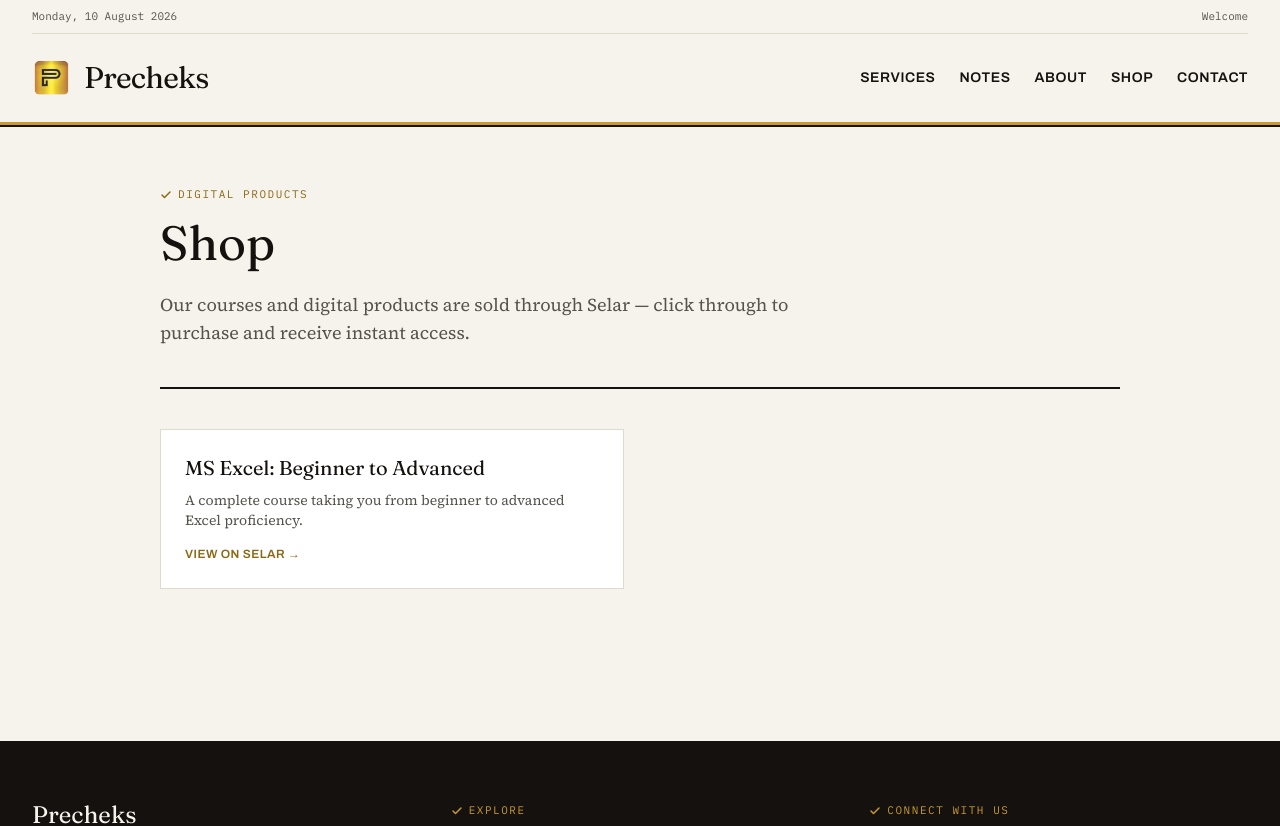
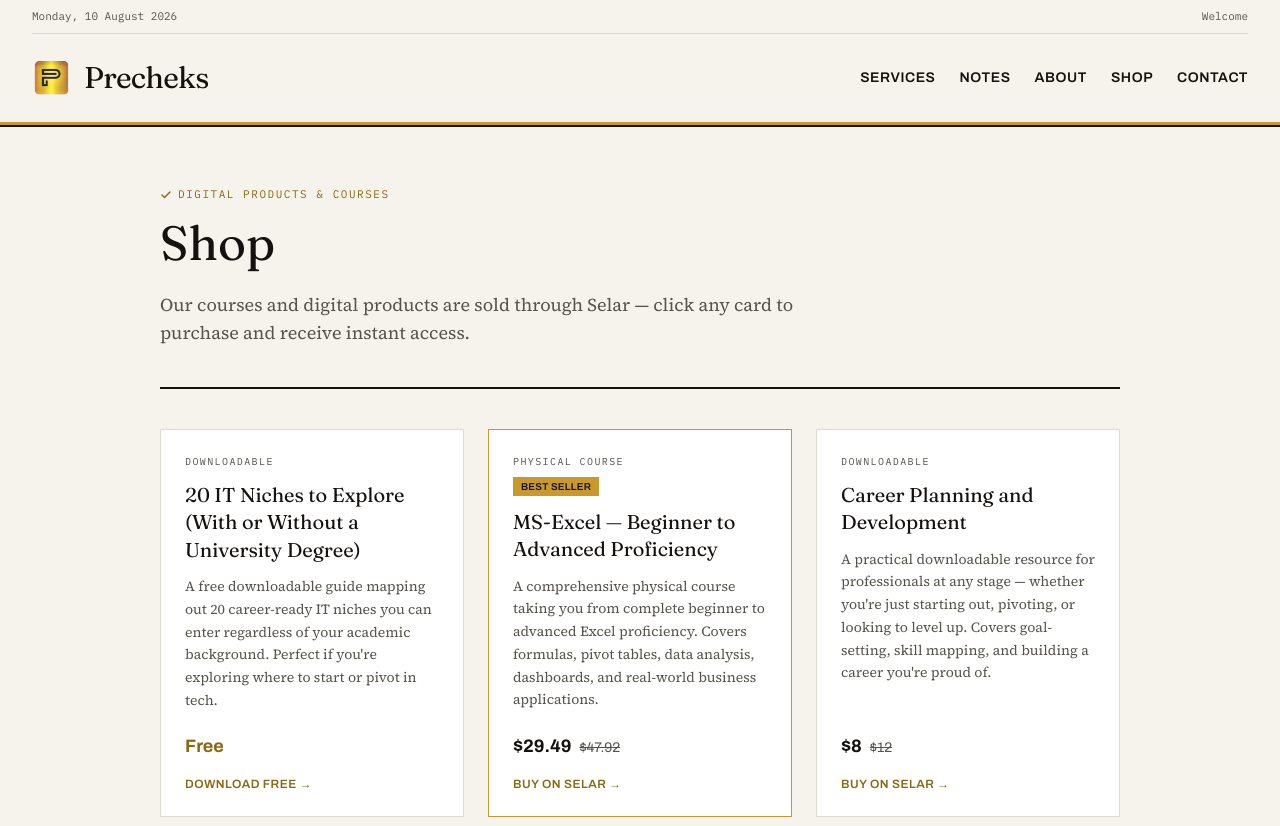
Before and after one commit to AceBoss1/precheks-site, a Next.js app: page /shop in a window 1280 px wide. Shown: the top 826 px of the page. Built offline with nearby package versions, Linux system fonts and the light colour scheme.

Commit message:
fix shop

```diff
--- a/app/shop/page.tsx
+++ b/app/shop/page.tsx
@@ -1,45 +1,113 @@
 export const metadata = { title: "Shop — Precheks" };
 
-// Add your real Selar.ng product links here. Each card links out to Selar
-// for checkout — this site never handles payment or delivery.
-const PRODUCTS: { title: string; description: string; href: string }[] = [
+const PRODUCTS = [
   {
-    title: "MS Excel: Beginner to Advanced",
+    title: "20 IT Niches to Explore (With or Without a University Degree)",
     description:
-      "A complete course taking you from beginner to advanced Excel proficiency.",
-    href: "https://selar.co/", // TODO: replace with the real product link
+      "A free downloadable guide mapping out 20 career-ready IT niches you can enter regardless of your academic background. Perfect if you're exploring where to start or pivot in tech.",
+    price: "Free",
+    type: "Downloadable",
+    href: "https://selar.com/78101t",
+    featured: false,
+  },
+  {
+    title: "MS-Excel — Beginner to Advanced Proficiency",
+    description:
+      "A comprehensive physical course taking you from complete beginner to advanced Excel proficiency. Covers formulas, pivot tables, data analysis, dashboards, and real-world business applications.",
+    price: "$29.49",
+    originalPrice: "$47.92",
+    type: "Physical Course",
+    href: "https://selar.com/89u90q",
+    featured: true,
+  },
+  {
+    title: "Career Planning and Development",
+    description:
+      "A practical downloadable resource for professionals at any stage — whether you're just starting out, pivoting, or looking to level up. Covers goal-setting, skill mapping, and building a career you're proud of.",
+    price: "$8",
+    originalPrice: "$12",
+    type: "Downloadable",
+    href: "https://selar.com/208003",
+    featured: false,
   },
 ];
 
 export default function ShopPage() {
   return (
     <section className="mx-auto max-w-5xl px-4 sm:px-6 lg:px-8 py-14">
-      <p className="eyebrow">Digital Products</p>
+      <p className="eyebrow">Digital Products &amp; Courses</p>
       <h1 className="font-display text-5xl mt-3">Shop</h1>
       <p className="mt-6 text-lg text-slate font-body max-w-2xl">
-        Our courses and digital products are sold through Selar — click
-        through to purchase and receive instant access.
+        Our courses and digital products are sold through Selar — click any
+        card to purchase and receive instant access.
       </p>
 
-      <div className="grid grid-cols-1 sm:grid-cols-2 gap-8 mt-10 border-t-2 border-ink pt-10">
+      <div className="grid grid-cols-1 sm:grid-cols-2 lg:grid-cols-3 gap-6 mt-10 border-t-2 border-ink pt-10">
         {PRODUCTS.map((p) => (
           <a
             key={p.title}
             href={p.href}
             target="_blank"
             rel="noopener noreferrer"
-            className="group border border-rule bg-card p-6 block hover:border-gold transition-colors"
+            className={`group flex flex-col border bg-card p-6 hover:border-gold transition-colors ${
+              p.featured ? "border-gold" : "border-rule"
+            }`}
           >
-            <h3 className="font-display text-xl group-hover:text-gold-deep">
+            {/* Type badge */}
+            <span className="font-mono text-[10px] uppercase tracking-eyebrow text-slate">
+              {p.type}
+            </span>
+
+            {/* Featured label */}
+            {p.featured && (
+              <span className="mt-2 self-start bg-gold text-ink text-[10px] font-ui font-semibold uppercase tracking-wide px-2 py-0.5">
+                Best Seller
+              </span>
+            )}
+
+            <h3 className="font-display text-xl mt-3 group-hover:text-gold-deep leading-snug">
               {p.title}
             </h3>
-            <p className="mt-2 text-sm text-slate">{p.description}</p>
-            <span className="mt-4 inline-block font-ui text-xs font-semibold uppercase tracking-wideish text-gold-deep">
-              View on Selar →
+
+            <p className="mt-3 text-sm text-slate leading-relaxed flex-1">
+              {p.description}
+            </p>
+
+            {/* Price */}
+            <div className="mt-5 flex items-baseline gap-2">
+              <span
+                className={`font-ui font-bold text-lg ${
+                  p.price === "Free" ? "text-gold-deep" : "text-ink"
+                }`}
+              >
+                {p.price}
+              </span>
+              {p.originalPrice && (
+                <span className="font-ui text-sm text-slate line-through">
+                  {p.originalPrice}
+                </span>
+              )}
+            </div>
+
+            <span className="mt-4 inline-block font-ui text-xs font-semibold uppercase tracking-wideish text-gold-deep group-hover:text-ink transition-colors">
+              {p.price === "Free" ? "Download Free →" : "Buy on Selar →"}
             </span>
           </a>
         ))}
       </div>
+
+      {/* Store link */}
+      <p className="mt-10 text-sm text-slate font-body">
+        Browse the full store at{" "}
+        <a
+          href="https://selar.com/m/precheks"
+          target="_blank"
+          rel="noopener noreferrer"
+          className="text-gold-deep hover:text-ink underline underline-offset-2 transition-colors"
+        >
+          selar.com/m/precheks
+        </a>
+      </p>
     </section>
   );
 }
```
